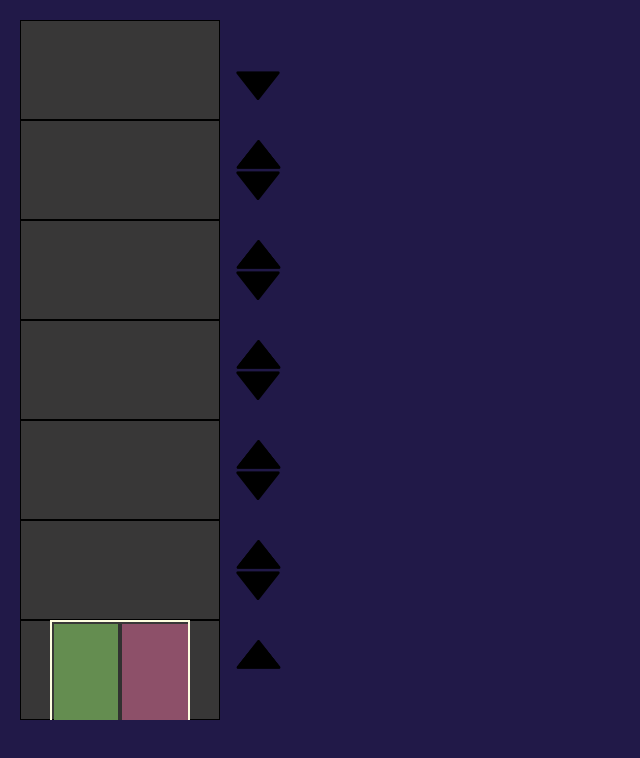
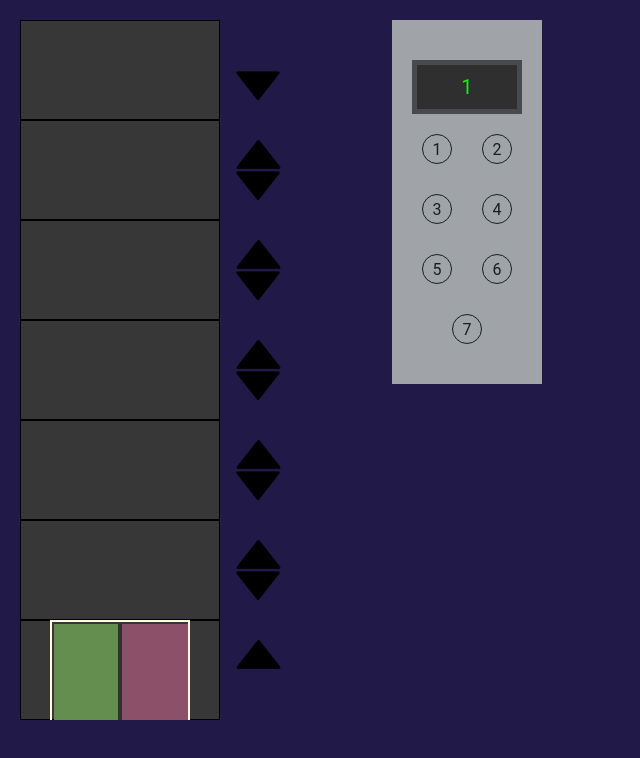
Before and after one commit to JuanDVejarano/proyecto-ascensor, a React (Vite) app: page / in a window 1280 px wide. Shown: the top 758 px of the page, without its empty margins (0-640 px from the left). Built offline with nearby package versions, Linux system fonts and the light colour scheme.

Commit message:
Correcion ultimo y primer piso y visual panel interno

```diff
--- a/src/App.tsx
+++ b/src/App.tsx
@@ -3,8 +3,10 @@ import Tower from "./components/Tower/Tower";
 import "./App.scss";
 import Elevator from "./components/Elevator/Elevator";
 import RequestTable from "./components/RequestTable/RequestTable";
+import Board from "./components/Board/Board";
 
 function App() {
+    //#region variables
     //let [listTask, setListTask] = useState<string[]>([]);
     let [externalButons, setExternalButons] = useState<boolean[]>([
         false,
@@ -37,8 +39,36 @@ function App() {
 
     let [openDoor, setOpenDoor] = useState<boolean>(false); //puerta del elevador abierta o cerrada
 
+    //#endregion
+
+    //#region funciones
+
+    //useEffect que se ejecuta cada vez que se presiona un boton interno o externo del elevador o cuando el elevador llega a un piso
+    useEffect(() => {
+        //Si hace match con el piso actual
+        if (isPressed()) {
+            if (itIsOnTheFloor()) {
+                //debugger;
+                (async () => {
+                    //Abre y cierra puertas
+                    await functionOpentehDoors();
+                    //Apagar botones externos
+                    await offButton();
+                })();
+            }
+            //Si no hace match con el piso actual
+            if (!itIsOnTheFloor()) {
+                //Si hay botones internos o externos presionados
+                if (isPressed()) {
+                    //Hacer ruta del elevador
+                    route();
+                }
+            }
+        }
+    }, [currentFloor, externalButons, internalButons]);
+
     //Funcion que verifica si hay botones internos o externos presionados
-    const moveMost = () => {
+    const isPressed = () => {
         let hasTrueInternalButtons = internalButons.some((value) => value);
         let hasTrueExternalButtons = externalButons.some((value) => value);
         if (hasTrueInternalButtons || hasTrueExternalButtons) {
@@ -46,49 +76,26 @@ function App() {
         }
     };
 
-    const functionOpentehDorrs = async () => {
+    // Funcion que simula el abrir y cerrar de las puertas
+    const functionOpentehDoors = async () => {
         await new Promise((resolve) => setTimeout(resolve, 1000));
         setOpenDoor(true);
-        console.log(openDoor);
         await new Promise((resolve) => setTimeout(resolve, 2000));
         setOpenDoor(false);
         await new Promise((resolve) => setTimeout(resolve, 1000));
-        onClickRoute();
     };
 
-    //useEffect que se ejecuta cada vez que se presiona un boton
-    useEffect(() => {
-        if (validationByFloor()) {
-            if (moveMost()) {
-                route();
+    //FFuncion para apagar botones externos
+    const offButton = () => {
+        let botonesExternosAux = externalButons;
+        if (currentFloor === 1 && externalButons[11]) {
+            botonesExternosAux[11] = false;
+        } else if (currentFloor === 7 && externalButons[0]) {
+            botonesExternosAux[0] = false;
         }
-        } else {
-            //debugger;
-            matchfloorButons();
-            functionOpentehDorrs();
-            //console.log("No se puede ir a este piso");
-        }
-    }, [currentFloor]);
-
-    const onClickRoute = () => {
-        matchfloorButons();
-        if (validationByFloor()) {
-            route();
-        }
-    };
-
-    //Funcion cambiar boton en caso de considencia de piso
-    const matchfloorButons = () => {
-        let botonesExternosAux = externalButons;
         if (isGoingUp) {
             //debugger;
             switch (currentFloor) {
-                case 1:
-                    if (externalButons[11]) {
-                        botonesExternosAux[11] = false;
-                    }
-                    break;
-
                 case 2:
                     if (externalButons[9]) {
                         botonesExternosAux[9] = false;
@@ -118,7 +125,6 @@ function App() {
                     }
                     break;
                 default:
-                    console.log("otropiso");
                     break;
             }
         } else {
@@ -152,7 +158,6 @@ function App() {
                     }
                     break;
                 default:
-                    console.log("otropiso");
                     break;
             }
         }
@@ -161,91 +166,93 @@ function App() {
     };
 
     // Funcion de validacion por piso
-    const validationByFloor = () => {
-        let flag: boolean = true;
-        if (moveMost()) {
+    const itIsOnTheFloor = () => {
+        let flag: boolean = false;
+        let botonesExternosAux = externalButons;
+        if (currentFloor === 1 && externalButons[11]) {
+            flag = true;
+        } else if (currentFloor === 7 && externalButons[0]) {
+            flag = true;
+        }
         if (isGoingUp) {
             switch (currentFloor) {
                 case 1:
                     if (externalButons[11]) {
-                            flag = false;
+                        flag = true;
                     }
                     break;
 
                 case 2:
                     if (externalButons[9]) {
-                            flag = false;
+                        flag = true;
                     }
                     break;
 
                 case 3:
                     if (externalButons[7]) {
-                            flag = false;
+                        flag = true;
                     }
                     break;
                 case 4:
                     if (externalButons[5]) {
-                            flag = false;
+                        flag = true;
                     }
                     break;
 
                 case 5:
                     if (externalButons[3]) {
-                            flag = false;
+                        flag = true;
                     }
                     break;
 
                 case 6:
                     if (externalButons[1]) {
-                            flag = false;
+                        flag = true;
                     }
                     break;
                 default:
-                        console.log("otropiso");
                     break;
             }
         } else {
             switch (currentFloor) {
                 case 2:
                     if (externalButons[10]) {
-                            flag = false;
+                        flag = true;
                     }
                     break;
 
                 case 3:
                     if (externalButons[8]) {
-                            flag = false;
+                        flag = true;
                     }
                     break;
 
                 case 4:
                     if (externalButons[6]) {
-                            flag = false;
+                        flag = true;
                     }
                     break;
                 case 5:
                     if (externalButons[4]) {
-                            flag = false;
+                        flag = true;
                     }
                     break;
 
                 case 6:
                     if (externalButons[2]) {
-                            flag = false;
+                        flag = true;
                     }
                     break;
 
                 case 7:
                     if (externalButons[0]) {
-                            flag = false;
+                        flag = true;
                     }
                     break;
                 default:
-                        console.log("otropiso");
                     break;
             }
         }
-        } else flag = false;
 
         return flag;
     };
@@ -272,6 +279,8 @@ function App() {
         }
     };
 
+    //#endregion
+
     return (
         <>
             <div className="viewDinamic">
@@ -283,10 +292,12 @@ function App() {
                             floor={currentFloor}></Elevator>
                     </div>
                     <RequestTable
-                        onClickButon={onClickRoute}
                         setlistButons={setExternalButons}
                         listButons={externalButons}></RequestTable>
                 </div>
+                <Board
+                    floor={currentFloor}
+                    internalButons={internalButons}></Board>
             </div>
         </>
     );
--- /dev/null
+++ b/src/components/Board/Board.scss
@@ -0,0 +1,48 @@
+.board {
+    display: flex;
+    flex-direction: column;
+    gap: 20px;
+    justify-content: center;
+    padding: 40px 20px;
+    background-color: #a0a3a8;
+    margin-left: 100px;
+    height: fit-content;
+    max-width: 150px;
+
+    .list {
+        display: flex;
+        flex-wrap: wrap;
+        gap: 30px;
+        align-items: center;
+        justify-content: center;
+
+        &__button {
+            display: flex;
+            align-items: center;
+            justify-content: center;
+            border: 1px solid #171f1b;
+            width: 30px;
+            height: 30px;
+            border-radius: 50%;
+            color: #171f1b;
+
+            &--on {
+                @extend .list__button;
+            }
+        }
+    }
+
+    .floor {
+        display: flex;
+        justify-content: center;
+        border: 5px solid #484b4e;
+        padding: 10px;
+        background-color: #2f2f2f;
+
+        &__p {
+            text-align: center;
+            color: #02fc00;
+            font-size: 20px;
+        }
+    }
+}
--- /dev/null
+++ b/src/components/Board/Board.tsx
@@ -0,0 +1,24 @@
+import "./Board.scss";
+
+const Board = (props) => (
+    <div className="board">
+        <div className="floor">
+            <p className="floor__p">{props.floor}</p>
+        </div>
+        <ul className="list">
+            {props.internalButons.map(
+                (internalButons: boolean, index: number) => (
+                    <li
+                        key={index}
+                        className={
+                            internalButons ? "list__button--on" : "list__button"
+                        }>
+                        {index + 1}
+                    </li>
+                )
+            )}
+        </ul>
+    </div>
+);
+
+export default Board;
--- a/src/components/RequestTable/RequestTable.tsx
+++ b/src/components/RequestTable/RequestTable.tsx
@@ -11,7 +11,6 @@ const RequestTable: FC<RequestTableProps> = (props: any) => {
     let changeButton = (index: number) => {
         let listaTemporal = props.listButons;
         listaTemporal[index] = true;
-        props.onClickButon();
         props.setlistButons([...listaTemporal]);
     };
     return (
```
Lines whose indentation alone changed are shown as unchanged.
